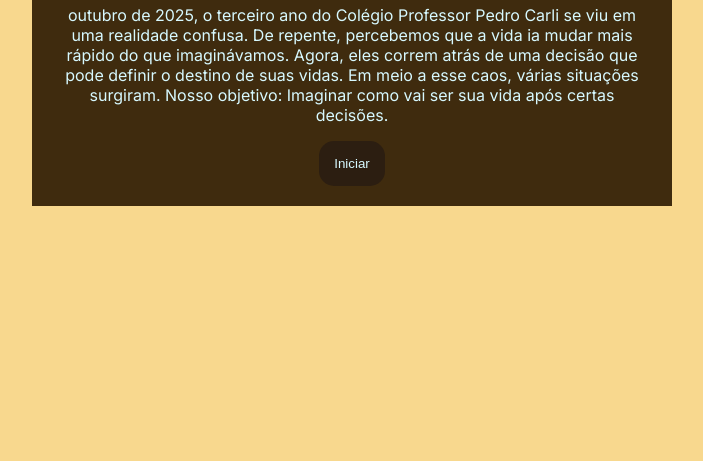
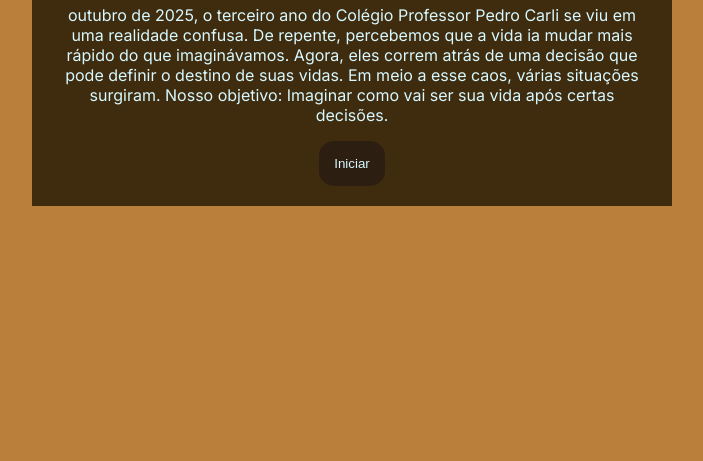
Before and after one commit to AllanaDallagnol25/quizz, a plain HTML site: page index.html in a window 1280 px wide. Shown: the part 355-816 px from the top of the page, without its empty margins (288-991 px from the left). Drawn offline with Linux system fonts and the light colour scheme.

Commit message:
marrombombom

```diff
--- a/style.css
+++ b/style.css
@@ -1,7 +1,7 @@
 @import url('https://fonts.googleapis.com/css2?family=Chakra+Petch:ital,wght@0,300;0,400;0,500;0,600;0,700;1,300;1,400;1,500;1,600;1,700&family=Inter:wght@100;200;300;400;500;600;700;800;900&display=swap');
 
 :root {
-    --cor-fundo: #f8d88e;
+    --cor-fundo: #ba7f3b;
     --cor-principal: #3f2b0e ;
     --cor-secundaria: #2c1e11;
     --cor-destaque: #ede10a;
```
